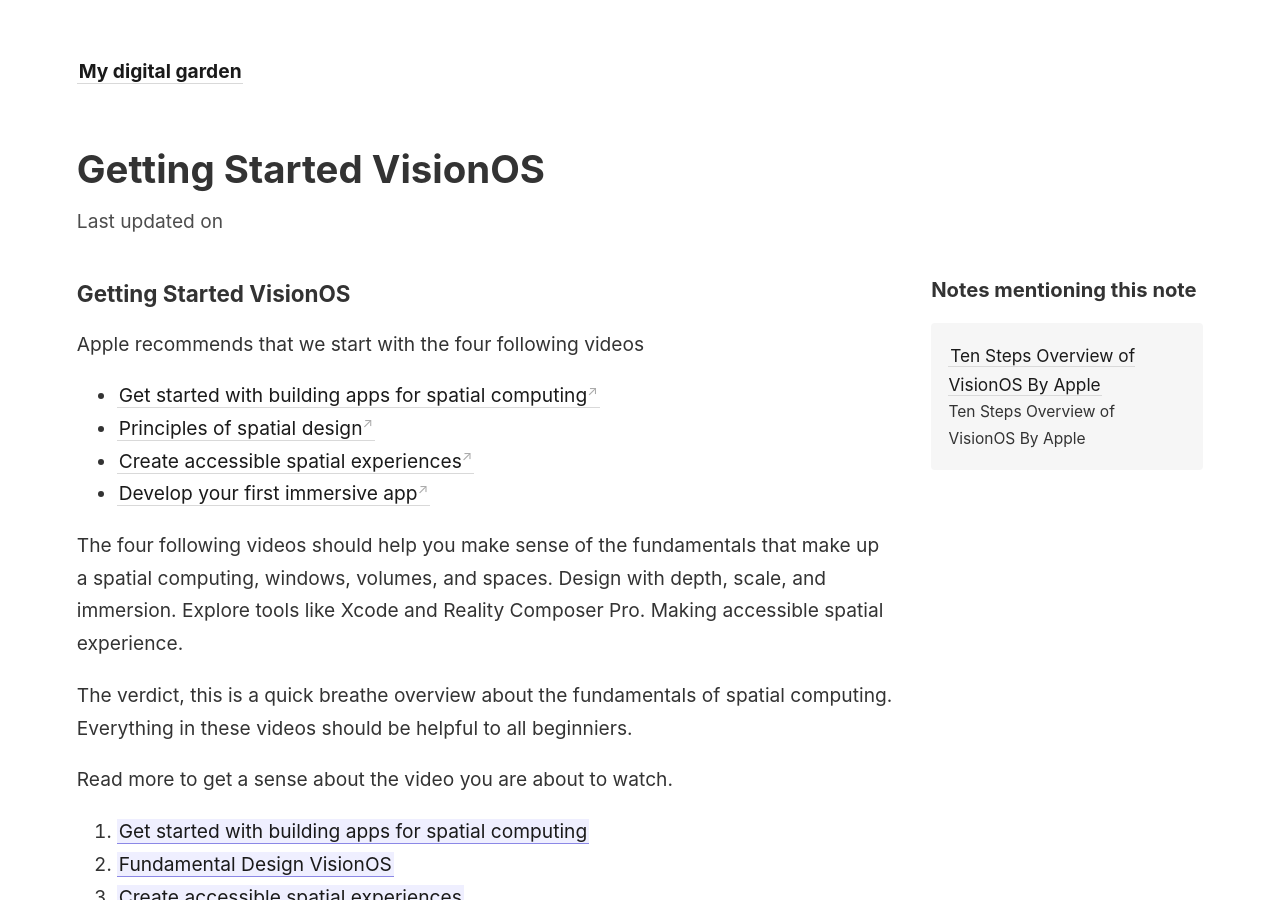
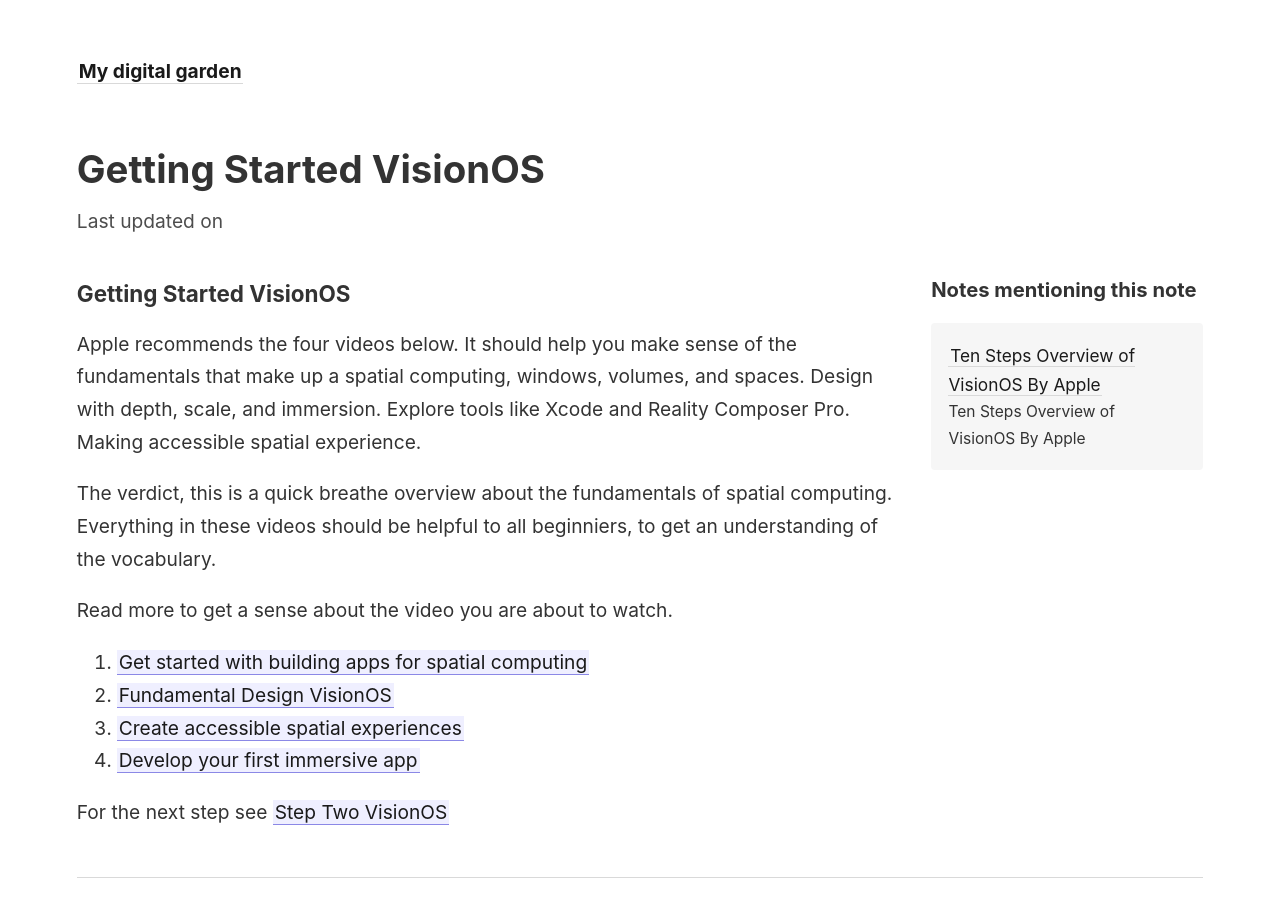
Before and after one commit to ahrchen/digital-garden-knowselfdaily, a Jekyll site: the page built from _notes/VisionOS/Ten Steps Overview of VisionOS By Apple/Getting Started VisionOS/Getting Started VisionOS.md, in a window 1280 px wide and 900 px high. Built offline with Jekyll 4.4.1, drawn with Linux system fonts in a browser that asks for light colours.

Commit message:
Update description

```diff
--- a/_notes/VisionOS/Ten Steps Overview of VisionOS By Apple/Getting Started VisionOS/Getting Started VisionOS.md
+++ b/_notes/VisionOS/Ten Steps Overview of VisionOS By Apple/Getting Started VisionOS/Getting Started VisionOS.md
@@ -4,15 +4,9 @@ title: Getting Started VisionOS
 
 ### Getting Started VisionOS
 
-Apple recommends that we start with the four following videos
-- [Get started with building apps for spatial computing](https://developer.apple.com/videos/play/wwdc2023/10260/)
-- [Principles of spatial design](https://developer.apple.com/videos/play/wwdc2023/10072/)
-- [Create accessible spatial experiences](https://developer.apple.com/videos/play/wwdc2023/10034/)
-- [Develop your first immersive app](https://developer.apple.com/videos/play/wwdc2023/10203/)
+Apple recommends the four videos below. It should help you make sense of the fundamentals that make up a spatial computing, windows, volumes, and spaces. Design with depth, scale, and immersion. Explore tools like Xcode and Reality Composer Pro. Making accessible spatial experience.
 
-The four following videos should help you make sense of the fundamentals that make up a spatial computing, windows, volumes, and spaces. Design with depth, scale, and immersion. Explore tools like Xcode and Reality Composer Pro. Making accessible spatial experience.
-
-The verdict, this is a quick breathe overview about the fundamentals of spatial computing. Everything in these videos should be helpful to all beginniers.
+The verdict, this is a quick breathe overview about the fundamentals of spatial computing. Everything in these videos should be helpful to all beginniers, to get an understanding of the vocabulary.
 
 Read more to get a sense about the video you are about to watch.
 1. [[Get started with building apps for spatial computing]]
```
Also changed, not shown: 1 other file.
